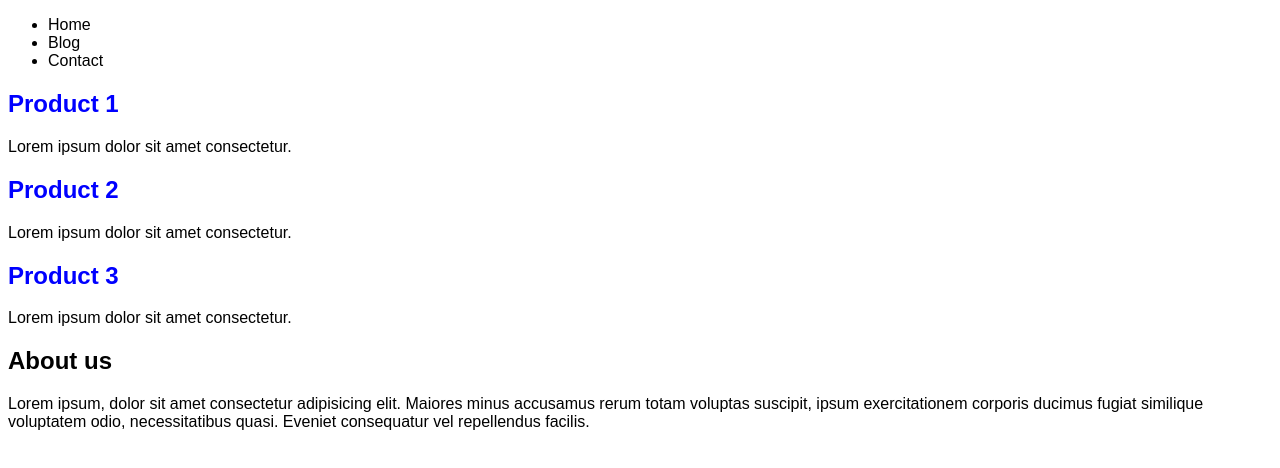
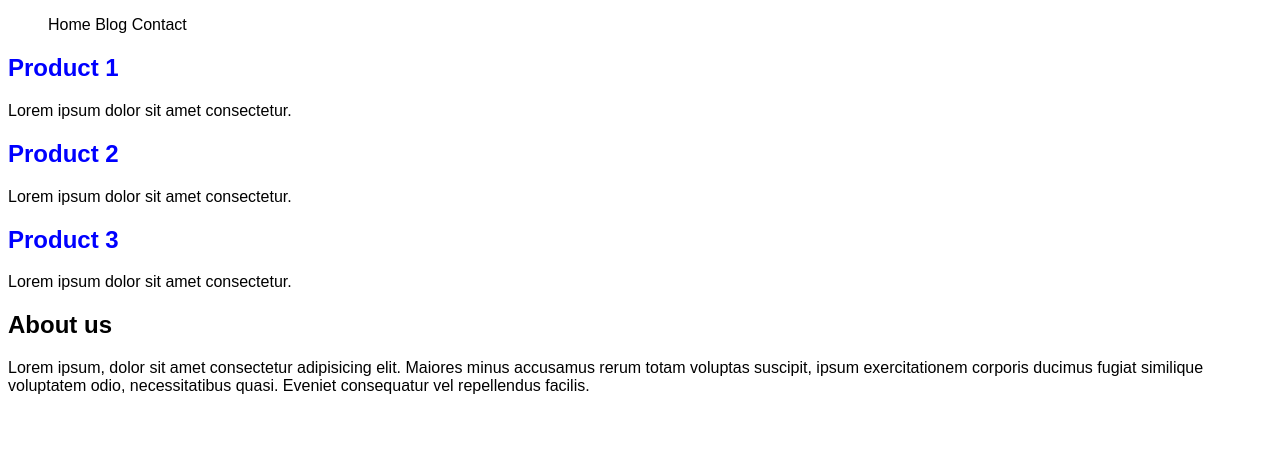
Before and after one commit to SimonB87/git-features, a plain HTML site: page index.html in a window 1280 px wide. Drawn offline with Linux system fonts and the light colour scheme.

Commit message:
new nav style

```diff
--- a/style.css
+++ b/style.css
@@ -5,3 +5,8 @@ body {
 h1 {
   color: blue;
 }
+
+nav ul li {
+  list-style: none;
+  display: inline;
+}
```
